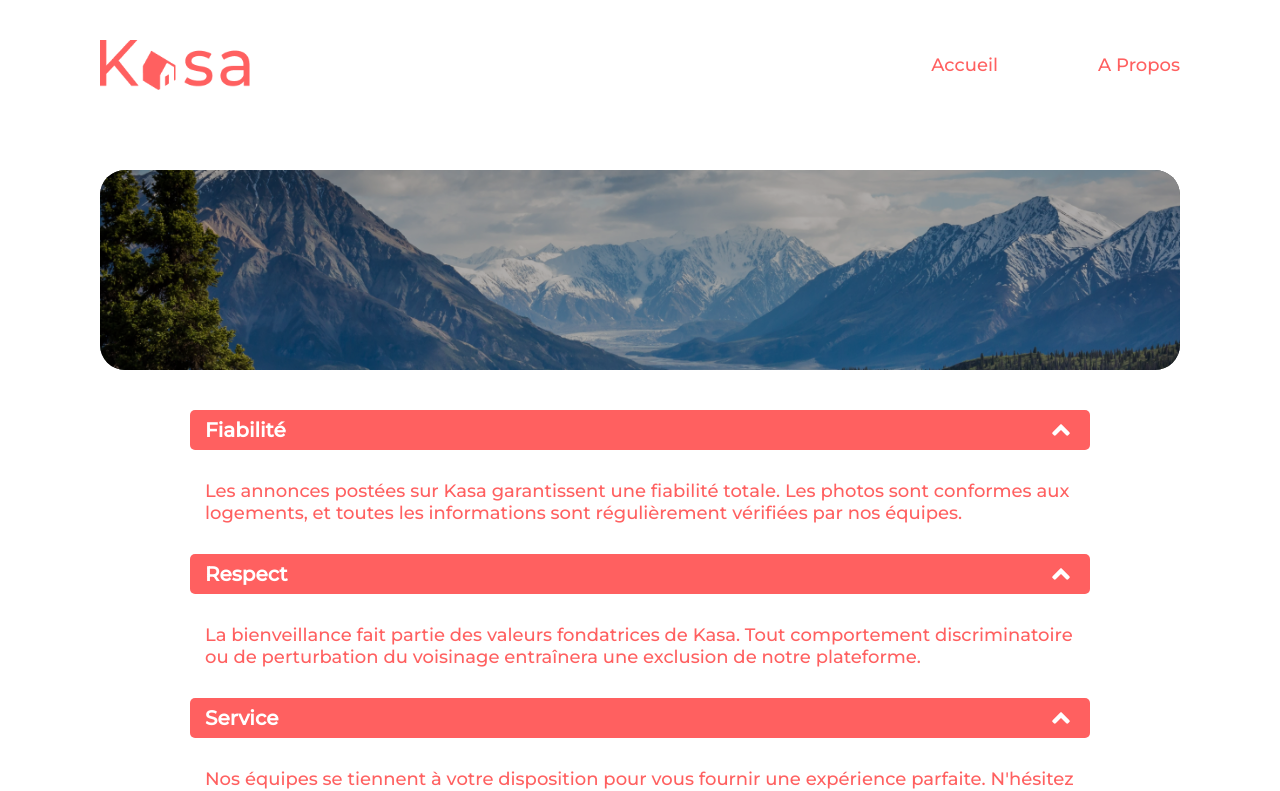
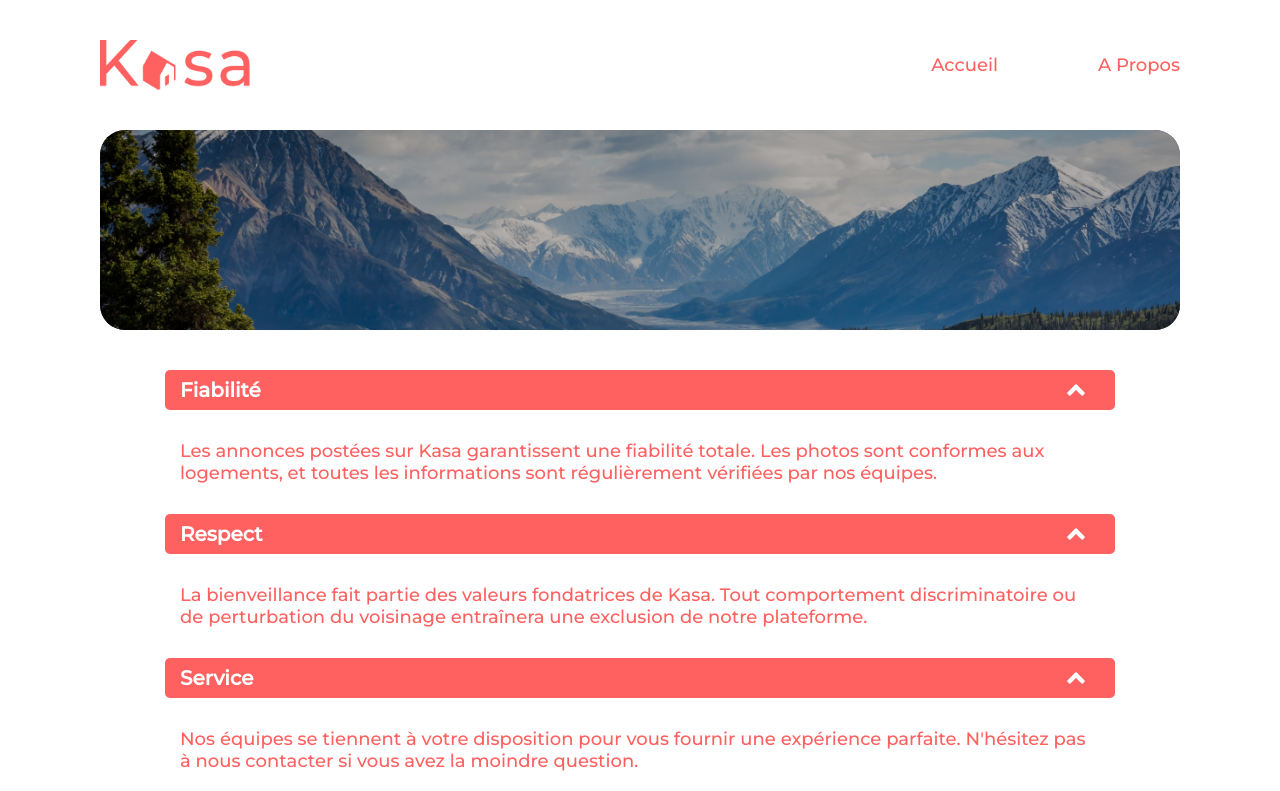
Before and after one commit to bondonflorian/P7_Kasa, a React (Create React App) app: page /about in a window 1280 px wide. Shown: the top 791 px of the page. Built offline with nearby package versions, Linux system fonts and the light colour scheme.

Commit message:
Première correction de mise en page de la page about

```diff
--- a/src/assets/styles/pages/_about.scss
+++ b/src/assets/styles/pages/_about.scss
@@ -8,7 +8,7 @@
     display: flex;
     flex-direction: column;
     align-items: center;
-    width: 900px;
+    width: 950px;
     margin-bottom: 50px;
 
     &__title {
@@ -19,7 +19,7 @@
         border-radius: 5px;
         width: 100%;
         height: 40px;
-        padding: 0 15px;
+        padding: 0 25px 0 15px;
     }
 
     & h1 {
@@ -35,6 +35,6 @@
     & p {
         color: $color-1;
         font-size: 18px;
-        margin: 30px 15px;
+        margin: 30px 25px 30px 15px;
     }
 }
--- a/src/pages/About.js
+++ b/src/pages/About.js
@@ -4,10 +4,11 @@ const banner = require("../assets/img/background-about.png");
 
 const About = () => {
     return (
-        <div className='page'>
+        <div>
             <div className='banner'>
                 <img src={banner} alt="" /> {/* TODO Mettre en place le alt de l'image */}
             </div>
+            <div className="page">
                 <div className="about">
                     <div className="about__title">
                         <h1>Fiabilité</h1>
@@ -40,6 +41,7 @@ const About = () => {
                     </div>
                 </div>
             </div>
+        </div>
     );
 };
 
```
Lines whose indentation alone changed are shown as unchanged.
